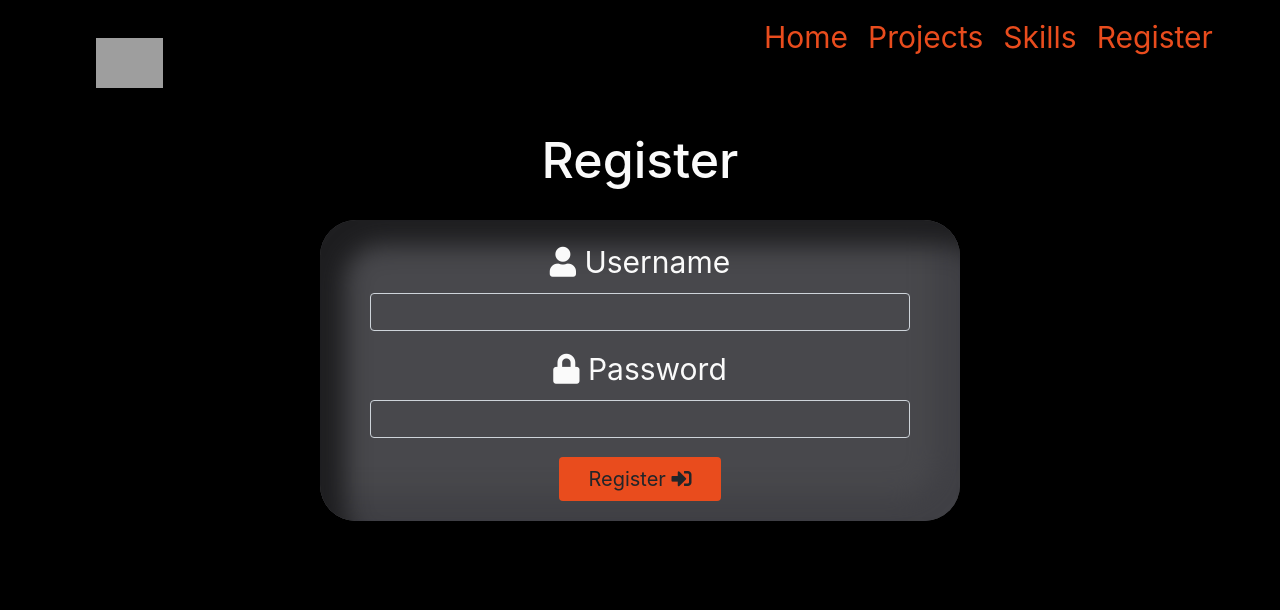
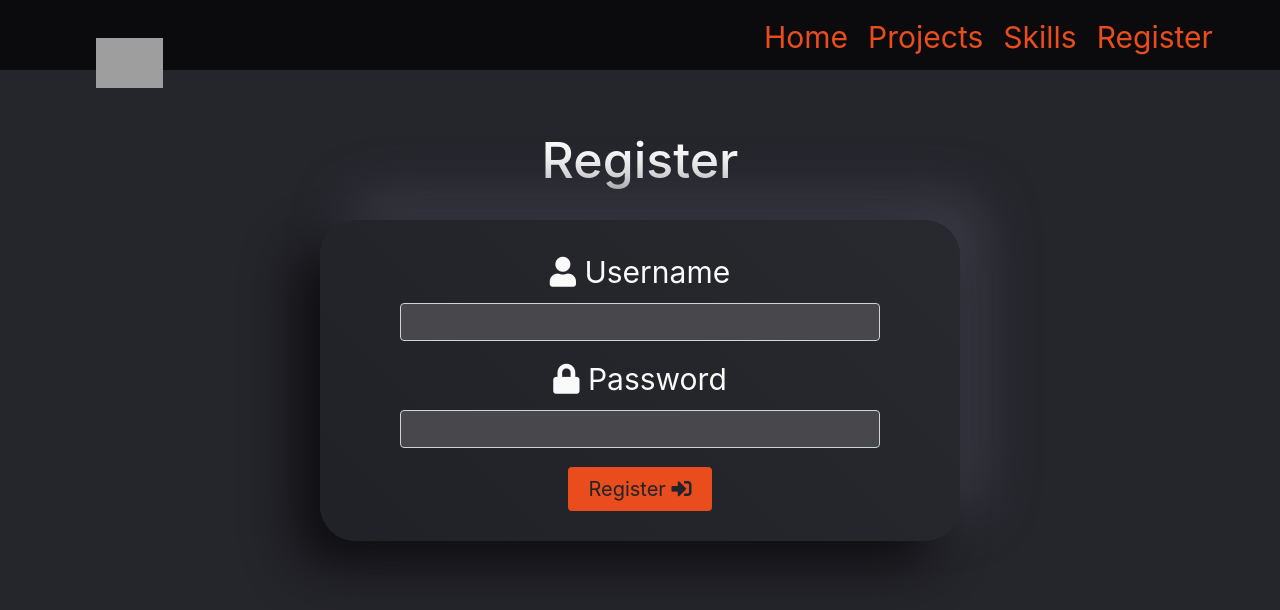
Before and after one commit to TanYa-Go/TanjaG.Portfolio, a Flask app: page /register in a window 1280 px wide. Shown: the top 610 px of the page. Run offline with Flask 2, Linux system fonts and the light colour scheme; some libraries are stand-ins or nearby versions; some web fonts are replaced; grey boxes are pictures that could not be loaded.

Commit message:
Edit register page from styling

```diff
--- a/static/css/register.css
+++ b/static/css/register.css
@@ -1,23 +1,23 @@
 body {
-    background-color: black;
+    background-color: #25252c;
 }
 
 .title-register {
     margin-top: 130px;
     color: #fafafa;
-    background-color: black;
+    background-color: #25252c;
   }
   .main-form {
     width: 50%;
     margin: auto;
     margin-top: 30px;
-    padding: 20px 50px;
+    padding: 30px 80px;
     font-size: 30px;
     color: #fafafa;
     border-radius: 36px;
-    background: #48484c;
-    box-shadow: inset 25px 25px 25px #1e1e20,
-              inset -25px -25px 25px #404045;
+    background: linear-gradient(225deg, #28282f, #212128);
+    box-shadow:  -25px 25px 50px #0f0f12,
+                  25px -25px 50px #3b3b46;
   }
 
 
```
